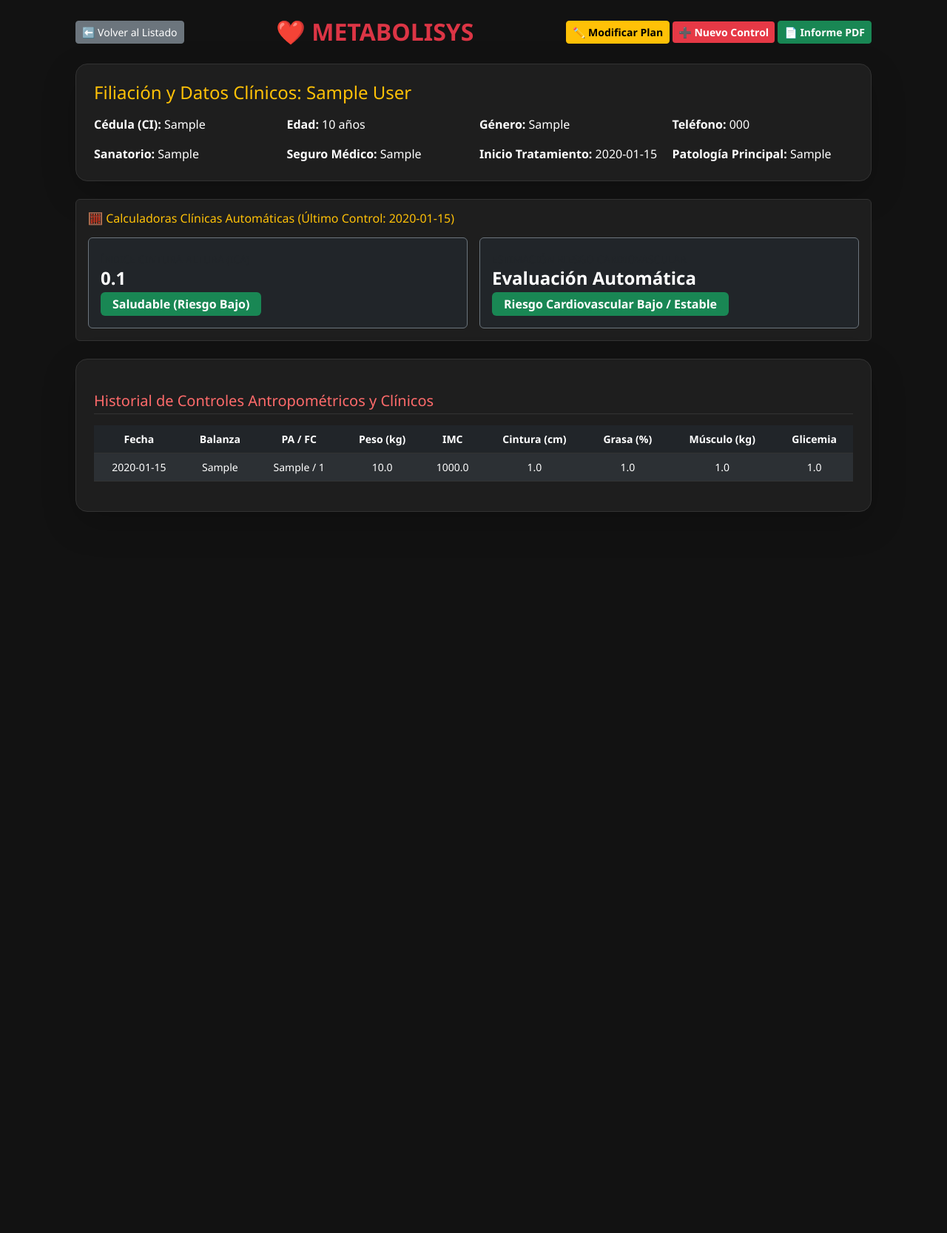
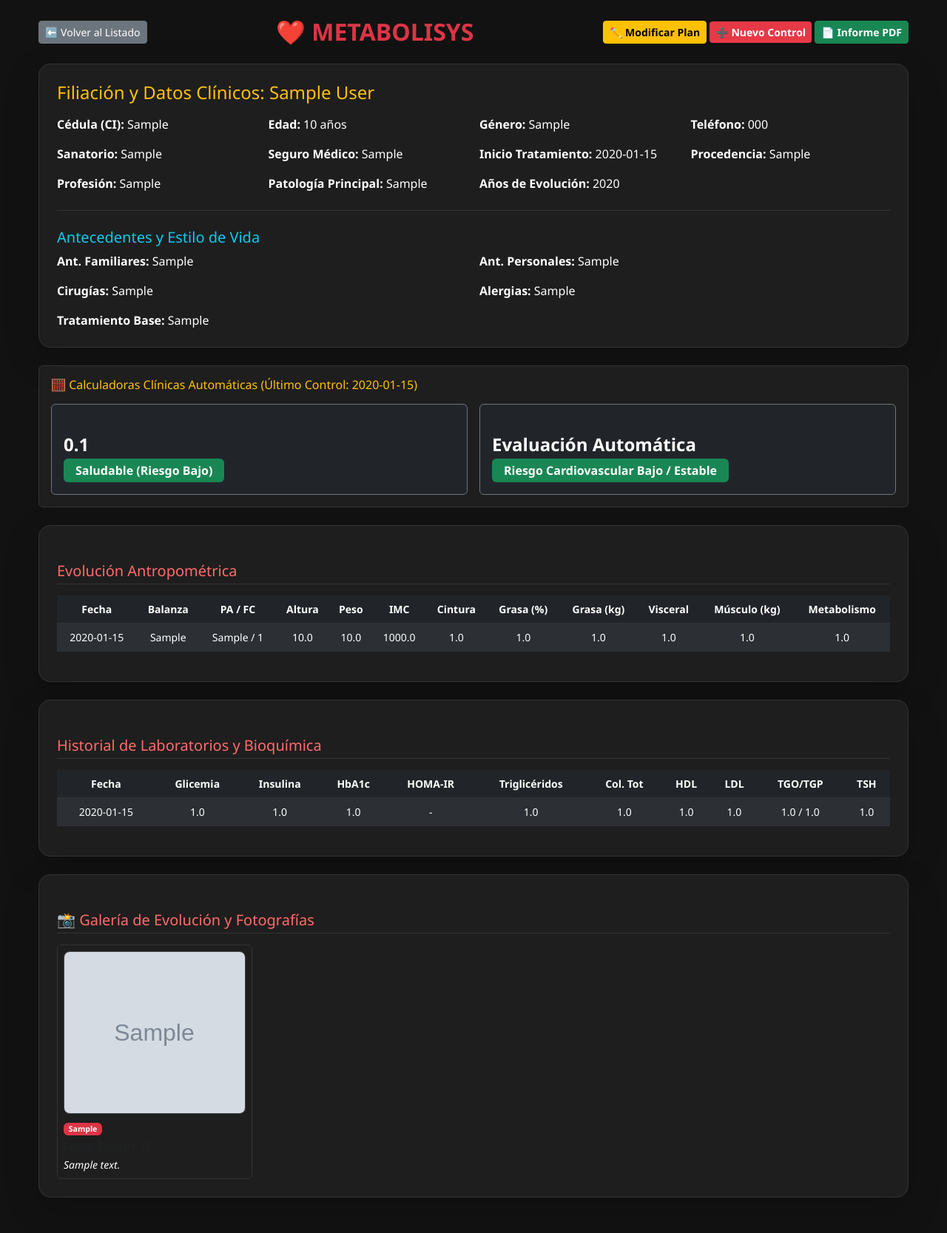
Before and after one commit to patriciafranco-web/Metabolysis1.0-Prueba, a Flask app: page /patient/1 in a window 1280 px wide. Shown: the whole page at 74% size. Before the commit the page ends 692 px from the top, so only its background shows below. Run offline with Flask 3, Linux system fonts and the light colour scheme; the visitor is signed in with stand-in values (Sample User, id 1); tables that the repository leaves empty hold one stand-in row (values such as "Sample post"); grey boxes marked "Sample" are stand-in pictures.

Commit message:
Update patient_detail.html

```diff
--- a/templates/patient_detail.html
+++ b/templates/patient_detail.html
@@ -12,11 +12,13 @@
         .table-dark { background-color: #1e1e1e !important; color: #ffffff !important; }
         .btn-primary { background-color: #e63946; border: none; }
         .btn-primary:hover { background-color: #d90429; }
-        .section-title { color: #ff6b6b; border-bottom: 1px solid #333; padding-bottom: 5px; margin-top: 20px; margin-bottom: 15px; }
+        .section-title { color: #ff6b6b; border-bottom: 1px solid #333; padding-bottom: 5px; margin-top: 25px; margin-bottom: 15px; }
+        .patient-img { width: 100%; height: 220px; object-fit: cover; border-radius: 8px; border: 1px solid #444; }
     </style>
 </head>
 <body class="py-4">
-<div class="container" style="max-width: 1100px;">
+<div class="container" style="max-width: 1200px;">
+    <!-- CABECERA Y BOTONES -->
     <div class="d-flex justify-content-between align-items-center mb-4">
         <a href="{{ url_for('index') }}" class="btn btn-secondary btn-sm">⬅️ Volver al Listado</a>
         <h2 class="text-danger fw-bold m-0">❤️ METABOLISYS</h2>
@@ -38,17 +40,33 @@
             <div class="col-md-3"><strong>Sanatorio:</strong> {{ patient.sanatorio }}</div>
             <div class="col-md-3"><strong>Seguro Médico:</strong> {{ patient.seguro_medico or 'N/D' }}</div>
             <div class="col-md-3"><strong>Inicio Tratamiento:</strong> {{ patient.fecha_inicio_tratamiento or 'N/D' }}</div>
+            <div class="col-md-3"><strong>Procedencia:</strong> {{ patient.procedencia or 'N/D' }}</div>
+            <div class="col-md-3"><strong>Profesión:</strong> {{ patient.profession or 'N/D' }}</div>
             <div class="col-md-3"><strong>Patología Principal:</strong> {{ patient.pathology_type or 'N/D' }}</div>
+            <div class="col-md-3"><strong>Años de Evolución:</strong> {{ patient.evolution_years or 'N/D' }}</div>
+        </div>
+
+        <hr class="border-secondary my-4">
+
+        <h5 class="text-info mb-2">Antecedentes y Estilo de Vida</h5>
+        <div class="row g-3">
+            <div class="col-md-6"><strong>Ant. Familiares:</strong> {{ patient.antecedentes_familiares or 'Ninguno' }}</div>
+            <div class="col-md-6"><strong>Ant. Personales:</strong> {{ patient.antecedentes_personales or 'Ninguno' }}</div>
+            <div class="col-md-6"><strong>Cirugías:</strong> {{ patient.historial_cirugias or 'Ninguna' }}</div>
+            <div class="col-md-6"><strong>Alergias:</strong> {{ patient.alergia_farmacos or 'Ninguna' }}</div>
+            <div class="col-md-6"><strong>Tratamiento Base:</strong> {{ patient.tratamiento_base or 'Ninguno' }}</div>
+            {% if patient.gender == 'Mujer' %}
+            <div class="col-md-12 text-warning mt-2"><strong>Datos Ginecológicos:</strong> Hijos: {{ patient.cant_hijos or '-' }} | Menarca: {{ patient.menarca or '-' }} | Menstruación Regular: {{ patient.menstruacion_regular or '-' }} | Anticonceptivos: {{ patient.anticonceptivos or '-' }}</div>
+            {% endif %}
         </div>
     </div>
 
-    <!-- SECCIÓN DE CALCULADORAS CLÍNICAS AUTOMÁTICAS CON COLORES -->
+    <!-- CALCULADORAS CLÍNICAS AUTOMÁTICAS CON COLORES -->
     {% if valid_records %}
     {% set last_r = valid_records[-1] %}
     <div class="card p-3 mb-4 border-secondary bg-black">
         <h6 class="text-warning mb-3">🧮 Calculadoras Clínicas Automáticas (Último Control: {{ last_r.date }})</h6>
         <div class="row g-3">
-            <!-- Tarjeta ICA -->
             <div class="col-md-6">
                 <div class="p-3 rounded border border-secondary bg-dark">
                     <span class="text-muted small">ÍNDICE CINTURA-ALTURA (ICA)</span>
@@ -57,7 +75,6 @@
                     <span class="badge bg-{{ ica_info[1] }} px-3 py-2 fs-6">{{ ica_info[0] }}</span>
                 </div>
             </div>
-            <!-- Tarjeta Riesgo Cardiovascular -->
             <div class="col-md-6">
                 <div class="p-3 rounded border border-secondary bg-dark">
                     <span class="text-muted small">ESTIMACIÓN RIESGO CARDIOVASCULAR</span>
@@ -70,9 +87,9 @@
     </div>
     {% endif %}
 
-    <!-- HISTORIAL DE CONTROLES -->
-    <div class="card p-4 shadow-lg rounded-4">
-        <h5 class="section-title">Historial de Controles Antropométricos y Clínicos</h5>
+    <!-- HISTORIAL DE CONTROLES ANTROPOMÉTRICOS -->
+    <div class="card p-4 shadow-lg rounded-4 mb-4">
+        <h5 class="section-title">Evolución Antropométrica</h5>
         {% if valid_records %}
         <div class="table-responsive">
             <table class="table table-dark table-striped table-hover align-middle text-center small">
@@ -81,12 +98,15 @@
                         <th>Fecha</th>
                         <th>Balanza</th>
                         <th>PA / FC</th>
-                        <th>Peso (kg)</th>
+                        <th>Altura</th>
+                        <th>Peso</th>
                         <th>IMC</th>
-                        <th>Cintura (cm)</th>
+                        <th>Cintura</th>
                         <th>Grasa (%)</th>
+                        <th>Grasa (kg)</th>
+                        <th>Visceral</th>
                         <th>Músculo (kg)</th>
-                        <th>Glicemia</th>
+                        <th>Metabolismo</th>
                     </tr>
                 </thead>
                 <tbody>
@@ -95,19 +115,94 @@
                         <td>{{ r.date }}</td>
                         <td>{{ r.marca_balanza or '-' }}</td>
                         <td>{{ r.pa or '-' }} / {{ r.fc or '-' }}</td>
+                        <td>{{ r.height or '-' }}</td>
                         <td>{{ r.weight or '-' }}</td>
                         <td>{{ r.bmi }}</td>
                         <td>{{ r.waist or '-' }}</td>
                         <td>{{ r.body_fat_pct or '-' }}</td>
+                        <td>{{ r.body_fat_kg or '-' }}</td>
+                        <td>{{ r.visceral_fat or '-' }}</td>
                         <td>{{ r.muscle_mass_kg or '-' }}</td>
-                        <td>{{ r.glucose or '-' }}</td>
+                        <td>{{ r.basal_metabolism or '-' }}</td>
                     </tr>
                     {% endfor %}
                 </tbody>
             </table>
         </div>
         {% else %}
-        <p class="text-muted text-center py-3">No hay registros de control cargados todavía.</p>
+        <p class="text-muted text-center py-3">No hay registros antropométricos cargados todavía.</p>
+        {% endif %}
+    </div>
+
+    <!-- HISTORIAL DE LABORATORIOS -->
+    <div class="card p-4 shadow-lg rounded-4 mb-4">
+        <h5 class="section-title">Historial de Laboratorios y Bioquímica</h5>
+        {% if valid_records %}
+        <div class="table-responsive">
+            <table class="table table-dark table-striped table-hover align-middle text-center small">
+                <thead>
+                    <tr>
+                        <th>Fecha</th>
+                        <th>Glicemia</th>
+                        <th>Insulina</th>
+                        <th>HbA1c</th>
+                        <th>HOMA-IR</th>
+                        <th>Triglicéridos</th>
+                        <th>Col. Tot</th>
+                        <th>HDL</th>
+                        <th>LDL</th>
+                        <th>TGO/TGP</th>
+                        <th>TSH</th>
+                    </tr>
+                </thead>
+                <tbody>
+                    {% for r in valid_records %}
+                    <tr>
+                        <td>{{ r.date }}</td>
+                        <td>{{ r.glucose or '-' }}</td>
+                        <td>{{ r.insulin or '-' }}</td>
+                        <td>{{ r.hba1c or '-' }}</td>
+                        <td>{{ r.homair or '-' }}</td>
+                        <td>{{ r.triglycerides or '-' }}</td>
+                        <td>{{ r.cholesterol_tot or '-' }}</td>
+                        <td>{{ r.hdl or '-' }}</td>
+                        <td>{{ r.ldl or '-' }}</td>
+                        <td>{{ r.got or '-' }} / {{ r.gpt or '-' }}</td>
+                        <td>{{ r.tsh or '-' }}</td>
+                    </tr>
+                    {% endfor %}
+                </tbody>
+            </table>
+        </div>
+        {% else %}
+        <p class="text-muted text-center py-3">No hay laboratorios registrados.</p>
+        {% endif %}
+    </div>
+
+    <!-- GALERÍA DE FOTOS -->
+    <div class="card p-4 shadow-lg rounded-4 mb-4">
+        <h5 class="section-title">📸 Galería de Evolución y Fotografías</h5>
+        {% if patient.photos %}
+        <div class="row g-4">
+            {% for photo in patient.photos %}
+            <div class="col-md-3">
+                <div class="card bg-dark border-secondary p-2">
+                    <a href="{{ url_for('static', filename='uploads/' + photo.filename) }}" target="_blank">
+                        <img src="{{ url_for('static', filename='uploads/' + photo.filename) }}" class="patient-img" alt="Foto Paciente">
+                    </a>
+                    <div class="mt-2 small">
+                        <span class="badge bg-danger mb-1">{{ photo.category }}</span>
+                        <div class="text-muted">Fecha: {{ photo.date }}</div>
+                        {% if photo.notes %}
+                        <div class="text-white mt-1"><em>{{ photo.notes }}</em></div>
+                        {% endif %}
+                    </div>
+                </div>
+            </div>
+            {% endfor %}
+        </div>
+        {% else %}
+        <p class="text-muted text-center py-3">No hay fotos registradas para este paciente.</p>
         {% endif %}
     </div>
 </div>
```
